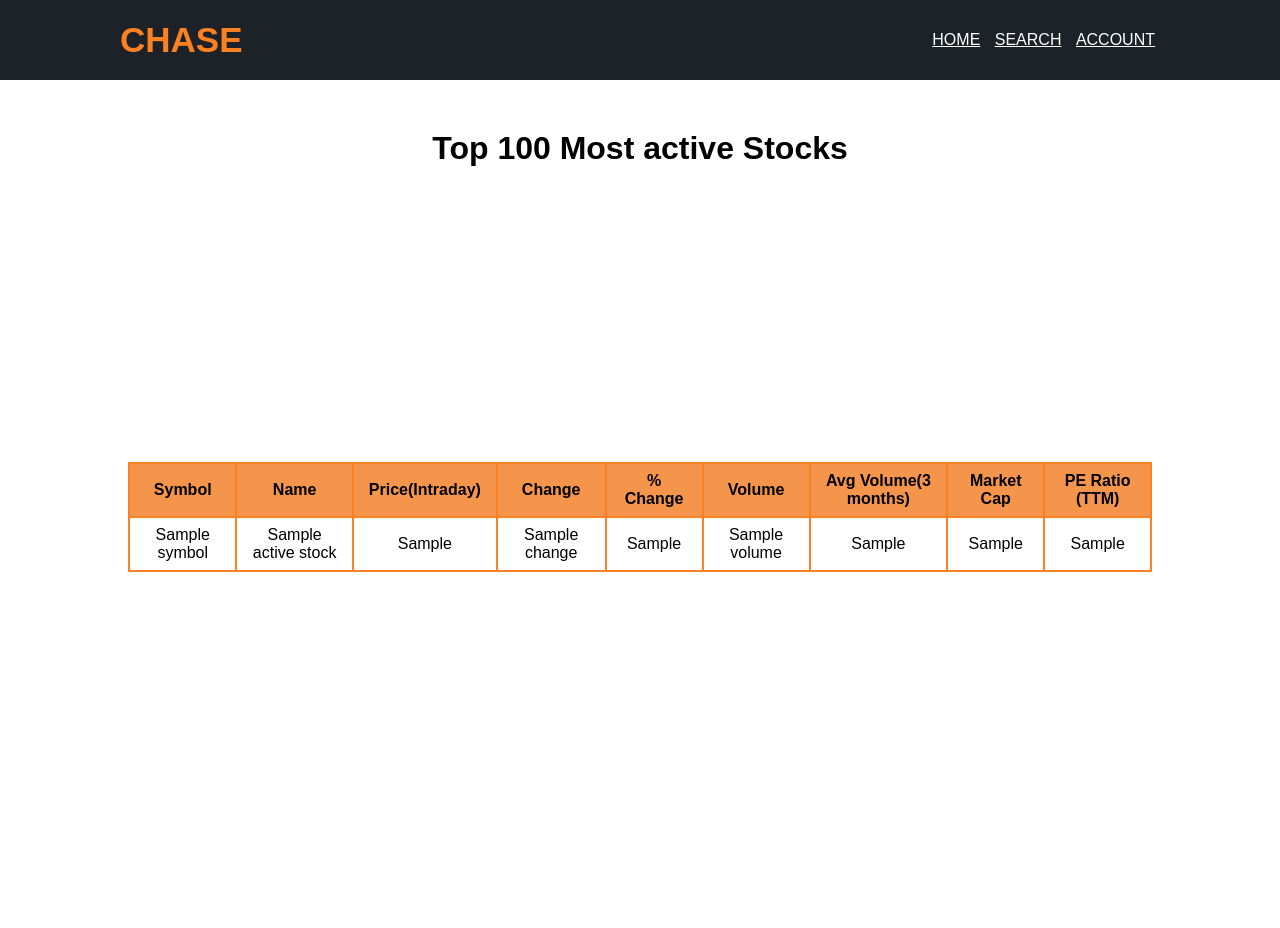
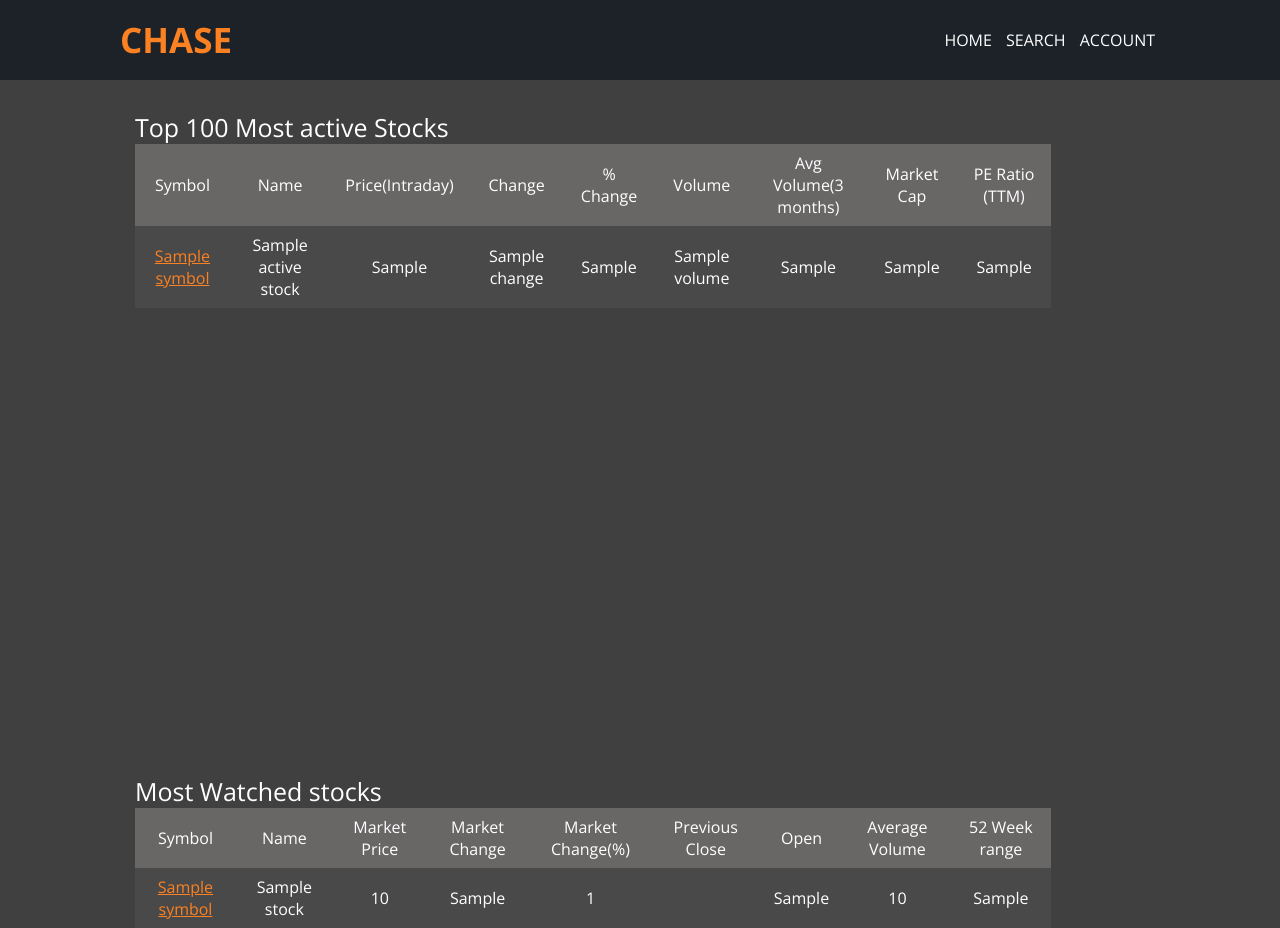
Before and after one commit to laraluitingh/chase-stock-tracker, a Flask app: template templates/index.html in a window 1280 px wide. Before the commit the page ends 572 px from the top, so only its background shows below. Run offline with Flask 2, Linux system fonts and the light colour scheme; the template is opened without the code that fills it: most values are stand-ins (such as "Sample title", 1, 10 or a date in 2020); some libraries are stand-ins or nearby versions.

Commit message:
ui changes

```diff
--- a/app.py
+++ b/app.py
@@ -14,10 +14,11 @@
 
 from models.model import get_user, insert_user, get_stock, addToWhatchList, get_user_by_id, get_whatchlist, update_user, delete_from_whatchlist, see_if_email_exists, most_whatched
 
+SECRET_KEY = os.environ.get("SECRET_KEY", "pretend key for testing only")
 
 app = Flask(__name__)
 
-app.config['SECRET_KEY'] = '123Lara'
+app.config['SECRET_KEY'] = SECRET_KEY
 
 DB_URL = os.environ.get("DATABASE_URL", "dbname=chase-stocks")
 
@@ -36,6 +37,7 @@
     for stock in most_popular_stocks:
         stock_class=get_stock(stock)
         most_whatched_stocks.append(stock_class)
+    print(most_whatched)
     return render_template('index.html', active_stocks=active_stocks, most_whatched_stocks=most_whatched_stocks)
 
 
@@ -54,9 +56,8 @@
             session['user_id'] = get_user(email).id
             return redirect('/account')
         else:
-            render_template('account.html', message=False)
+            return render_template('account.html', message=False)
     except:
-
         return render_template('account.html', message=False)
 
 
@@ -117,18 +118,26 @@
     if(stock_data==False):
         return render_template('search.html', message="Stock symbol does not exist")
     else:
-        stock_search = True
-        news1 = news.get_yf_rss(stock)
-        print(news1)
-        return render_template('search.html', stock_data=stock_data, stock_search=stock_search)
+        user_id = session.get('user_id')
+        print(user_id)
+        if (user_id==None):
+            stock_search = True
+            user=False
+            return render_template('search.html', stock_data=stock_data, stock_search=stock_search, user=user)
+        else:
+            stock_search = True
+            user=True
+            return render_template('search.html', stock_data=stock_data, stock_search=stock_search, user=user)
 
 
 @app.route('/add_to_whatchlist', methods=['POST'])
 def add_to_whatchlist():
-    user_id = session.get('user_id')
-    stock_code = request.form.get('stock_code')
-    addToWhatchList(stock_code, user_id)
-    return redirect('/search')
+        user_id = session.get('user_id')
+        print(user_id)
+        stock_code = request.form.get('stock_code')
+        addToWhatchList(stock_code, user_id)
+        return redirect(f'/search-action?stock={stock_code}')
+
 
 @app.route('/logout')
 def log_out():
--- a/models/model.py
+++ b/models/model.py
@@ -173,8 +173,9 @@
             return False
 
 def most_whatched():
-    results=sql_select_without_params("SELECT stock_code, COUNT(stock_code) AS Value_Occurence FROM whatched_stocks GROUP BY stock_code ORDER BY Value_Occurence DESC LIMIT 5;")
+    results=sql_select_without_params("SELECT stock_code, COUNT(stock_code) AS Value_Occurence FROM whatched_stocks GROUP BY stock_code ORDER BY Value_Occurence DESC LIMIT 10;")
     most_whatched=[]
     for row in results:
         most_whatched.append(row[0])
+    print(most_whatched)
     return most_whatched
--- a/static/Style.css
+++ b/static/Style.css
@@ -1,3 +1,5 @@
+@import url(https://fonts.googleapis.com/css?family=Open+Sans:400,700);
+
 nav ul li {
   display: inline-block;
   text-decoration: none;
@@ -7,7 +9,7 @@
 }
 
 body {
-  font-family: Arial, Helvetica, sans-serif;
+  font-family: 'Open Sans', sans-serif;
   min-height: 100%;
 }
 
@@ -49,7 +51,13 @@
   color: white;
   font-size: 1;
   text-transform: uppercase;
+  text-decoration: none;
 }
+
+nav ul li a:hover{
+  color: #fb8122;
+}
+
 
 .main-stocks {
   display: inline-block;
@@ -73,26 +81,34 @@
 .fixTableHead {
   overflow-y: auto;
   height: 600px;
-  display: flex;
-  align-items: center;
-  justify-content: center;
+  color:white;
 }
 
 .fixTableHead thead th {
   position: sticky;
   top: 0;
+  font-weight: normal;
 }
 table {
   border-collapse: collapse;
   width: 80%;
 }
+
+.table-profile{
+  border-collapse: separate;
+  width:fit-content;
+}
+
 th,
 td {
   padding: 8px 15px;
-  border: 2px solid #fb8122;
 }
 th {
-  background: #f5954b;
+  background: rgb(105 102 102);
+}
+
+td{
+  background:rgb(225,225, 225, 0.05);
 }
 
 /* css for login inpired by https://codepen.io/khadkamhn/pen/ZGvPLo */
@@ -131,6 +147,8 @@
    border-radius: 5px;
    font-size: 20px;
    margin-top: 10px;
+   width:300px;
+   padding:10px;
 }
 
 .login{
@@ -160,7 +178,8 @@
 
 .whatched-stocks{
   overflow-y: auto;
-  height: 200px;
+  height: 300px;
+  font-size: 20px;
 }
 
 .incorrect-singup{
@@ -175,6 +194,86 @@
 }
 
 .index-title{
-  text-align: center;
-  padding: 50px;
+  color: white;
+  font-size: 25px;
+  font-weight: normal;
+  padding-top: 30px;
 }
+
+.sign-out{
+  display: inline-block;
+
+}
+
+
+.edit{
+  display: inline-block;
+}
+
+.clickable-profile{
+  color:#fb8122;
+}
+
+.clickable-profile:hover{
+  color:white;
+}
+
+.sign-up-button{
+  color:#fb8122;
+}
+
+.sign-up:hover{
+  color:white;
+}
+
+.popular-stocks{
+  overflow-y: auto;
+  height: fit-content;
+  color:white;
+}
+
+.popular-stocks thead th {
+  position: sticky;
+  top: 0;
+  font-weight: normal;
+}
+
+.homepage-body{
+  background: linear-gradient( rgba(0, 0, 0, 0.75) 100%, rgba(0, 0, 0, 0.75)100%);
+    height: 100%;
+    min-height: 100vh;
+    background-size: cover;
+    background-position: center;
+    background-repeat: no-repeat;
+    padding-left: 135px;
+}
+
+.grid-container{
+  display: grid;
+}
+
+.edit-label{
+  padding-top:15px
+}
+
+.login-title{
+  font-size:30px;
+}
+
+.stock-data-table{
+  width: fit-content;
+  margin-top:25px;
+  margin-bottom: 25px;
+  font-size: 20px;
+  width: 100%;
+  border-collapse: separate;
+}
+
+.watchlist-title{
+  padding-top:30px
+}
+
+.stock-name-symbol{
+  font-size: 40px;
+  padding-top: 30px;
+}
--- a/templates/index.html
+++ b/templates/index.html
@@ -2,6 +2,7 @@
 
 {% endfor %}
 
+<div class="homepage-body">
 <h1 class="index-title">Top 100 Most active Stocks</h1>
 <div class="fixTableHead">
   <table class="index-table">
@@ -21,7 +22,7 @@
     <tbody>
         {%for i in active_stocks%}
         <tr>
-            <td>{{i["Symbol"]}}</td>
+            <td> <a href="/search-action?stock={{i['Symbol']}}" class="clickable-profile">{{i["Symbol"]}}</a></td>
             <td>{{i["Name"]}}</td>
             <td>{{i["Price (Intraday)"]}}</td>
             <td>{{i["Change"]}}</td>
@@ -37,16 +38,44 @@
     </tbody>
   </table>
 </div>
+<h1 class="index-title">Most Watched stocks</h1>
+  <div class="popular-stocks">
+    <table class="index-table">
+      <thead>
+        <tr>
+          <th>Symbol</th>
+          <th>Name</th>
+          <th>Market Price</th>
+          <th>Market Change</th>
+          <th>Market Change(%)</th>
+          <th>Previous Close</th>
+          <th>Open</th>
+          <th>Average Volume</th>
+          <th>52 Week range</th>
+        </tr>
+      </thead>
+      <tbody>
+      <tbody>
+        {%for stocks in most_whatched_stocks%}
+        <tr>
+            <td><a href="/search-action?stock={{stocks.symbol}}" class="clickable-profile">{{stocks.symbol}}</a></td>
+            <td>{{stocks.short_name}}</td>
+            <td>{{stocks.market_price}}</td>
+            <td>{{stocks.market_change}}</td>
+            <td>{{stocks.market_change_percent}}</td>
+            <td>{{stocks.previous_close}}</td>
+            <td>{{stocks.market_open}}</td>
+            <td>{{stocks.avg_volume}}</td>
+            <td>{{stocks.w_range}}</td>
 
-<!-- Takes to long deleting -->
-<!-- {%for news in news_list%}
-<div>
-    <h4><a href="{{news.url}}">{{news.title}}</a></h4>
-    <img src="{{news.image}}" alt="dsiplay-picture">
-    <p>{{news.pubdate}}</p>
+        </tr>
+        {%endfor%}
+
+    </tbody>
+
+    </table>
+  </div>
+
 </div>
 
-
-{% endfor %} -->
-
 {%endblock%}
```
Also changed, not shown: templates/editProfile.html (+4 -6 lines), templates/profile.html (+11 -7 lines), templates/search.html (+28 -11 lines), 1 other file.
